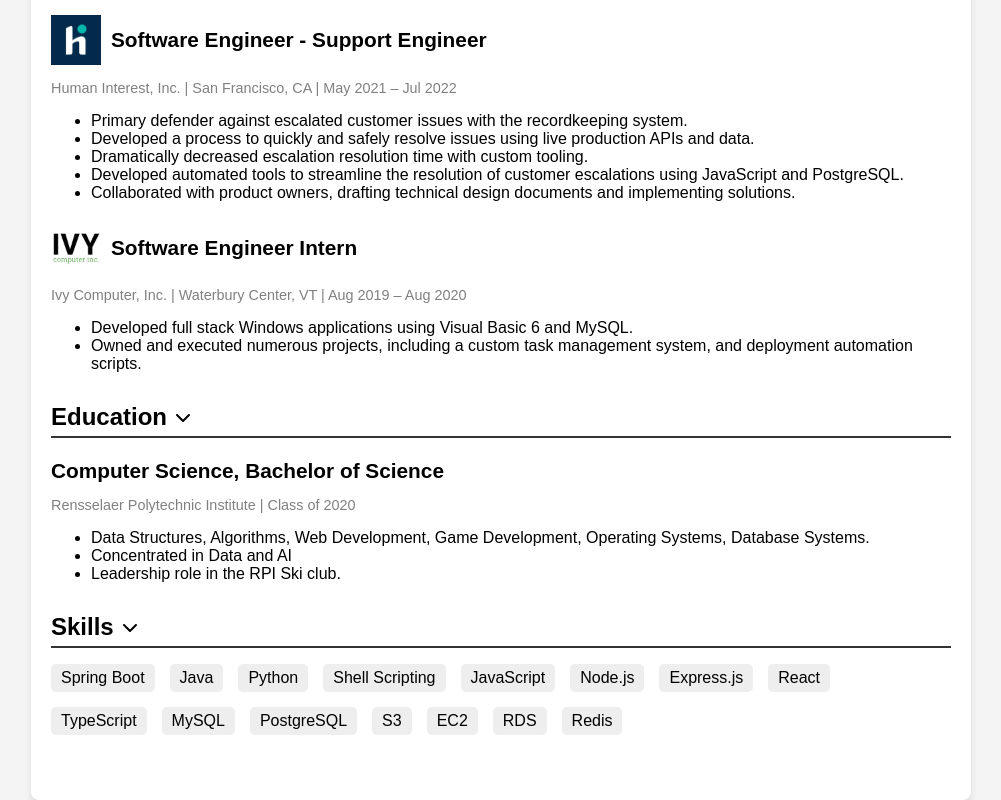
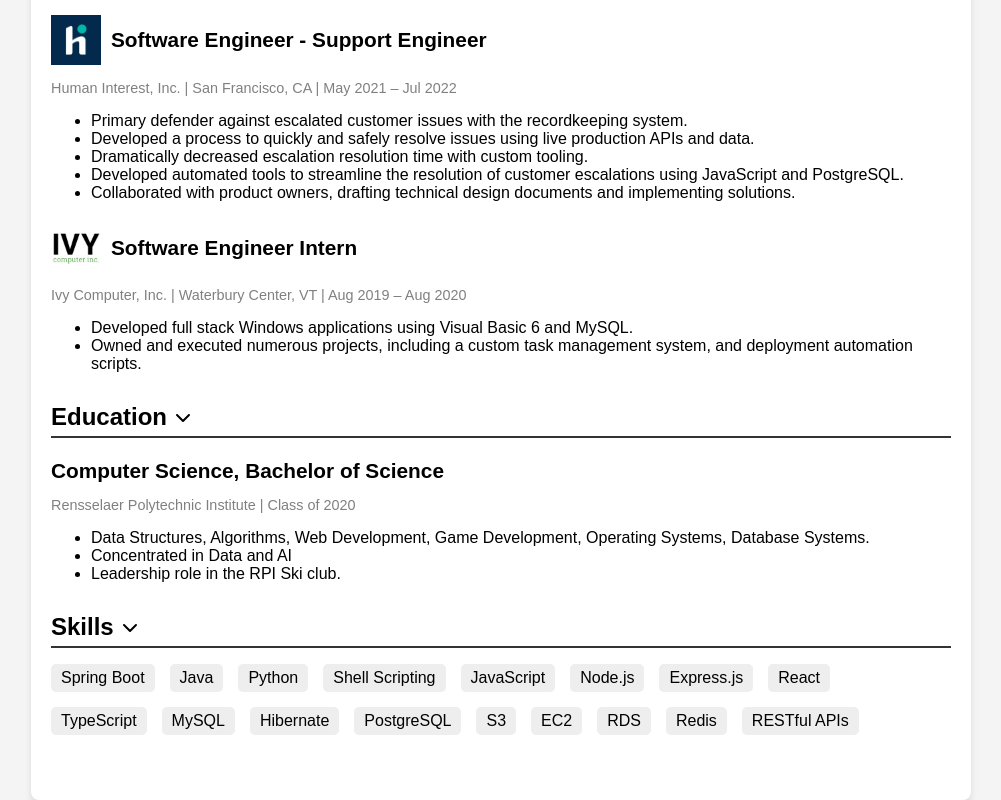
Before and after one commit to wennbergsmithe/my-resume, a React (Create React App) app: page / in a window 1280 px wide. Shown: the part 674-1474 px from the top of the page, without its empty margins (139-1140 px from the left). Built offline with nearby package versions, Linux system fonts and the light colour scheme.

Commit message:
more skills

```diff
--- a/src/App.js
+++ b/src/App.js
@@ -146,11 +146,13 @@ function App() {
             <li>React</li>
             <li>TypeScript</li>
             <li>MySQL</li>
+            <li>Hibernate</li>
             <li>PostgreSQL</li>
             <li>S3</li>
             <li>EC2</li>
             <li>RDS</li>
             <li>Redis</li>
+            <li>RESTful APIs</li>
           </ul>
         )}
       </section>
```
